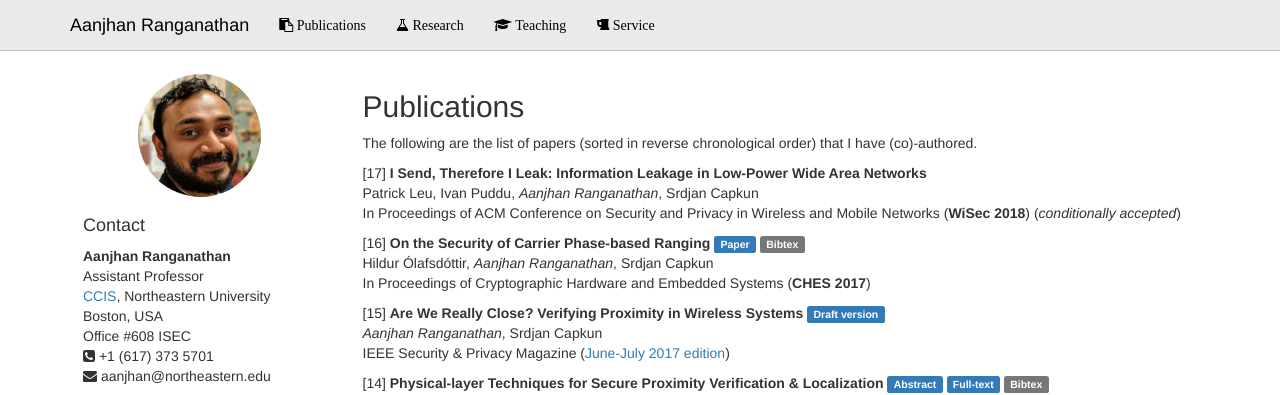
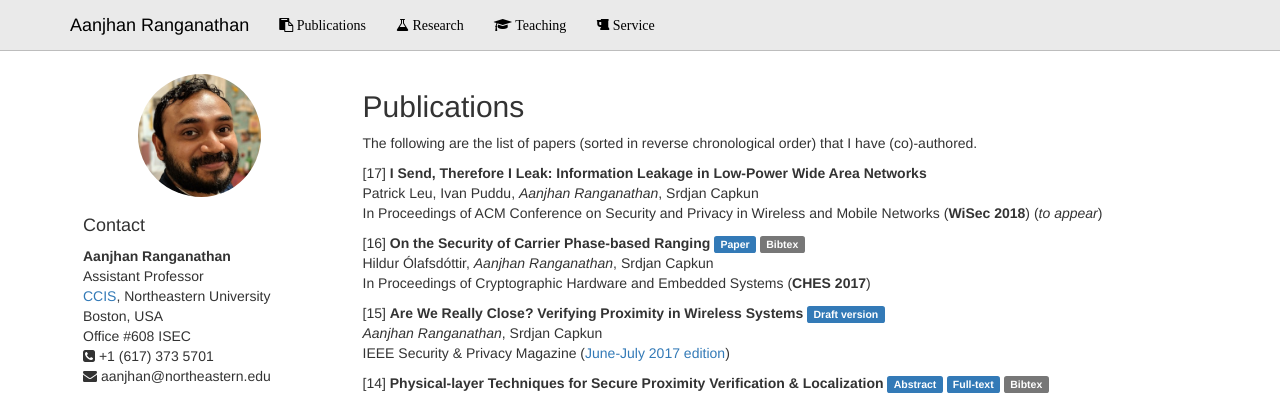
Before and after one commit to aanjhan/mywebsite, a Jekyll site: the page built from pubs/index.md, in a window 1280 px wide and 900 px high. Shown: the top 395 px of the window. Built offline with Jekyll 4.4.1, drawn with Linux system fonts in a browser that asks for light colours.

Commit message:
updated publications

```diff
--- a/pubs/index.md
+++ b/pubs/index.md
@@ -10,7 +10,7 @@ The following are the list of papers (sorted in reverse chronological order) tha
 [17] **I Send, Therefore I Leak: Information Leakage in Low-Power Wide Area Networks**<br/>
 Patrick Leu, Ivan Puddu, *Aanjhan Ranganathan*, Srdjan Capkun<br/>
 In Proceedings of ACM Conference on Security and Privacy in Wireless and Mobile
-Networks (**WiSec 2018**) (*conditionally accepted*)
+Networks (**WiSec 2018**) (_to appear_)
 
 [16] **On the Security of Carrier Phase-based Ranging** <a href="assets/phase_ranging.pdf" class="label label-primary">Paper</a> <a href="assets/phase_ranging.bib" class="label label-default">Bibtex</a><br/>
 Hildur Ólafsdóttir, *Aanjhan Ranganathan*, Srdjan Capkun<br/>
```
Also changed, not shown: 6 other files.
